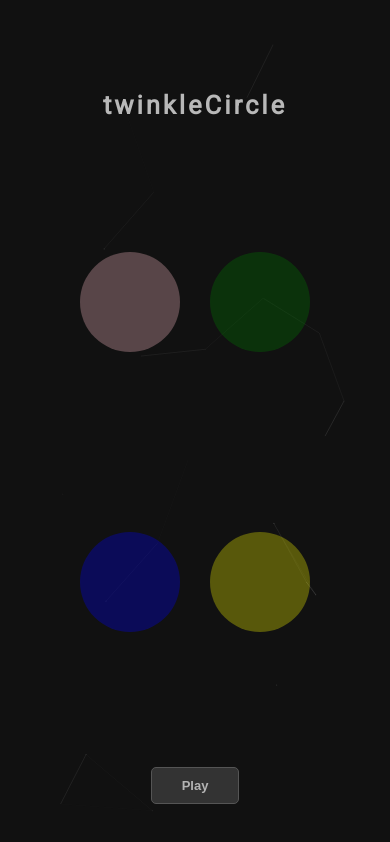
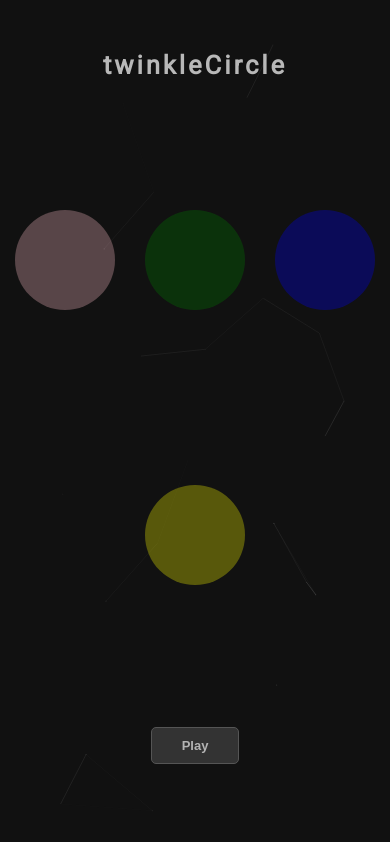
Before and after one commit to clasei/twinkle-circle, a React (Create React App) app: page / in a window 390 px wide. Built offline with nearby package versions, Linux system fonts and the light colour scheme.

Commit message:
last commit before changing circles size

```diff
--- a/src/App.css
+++ b/src/App.css
@@ -1,7 +1,6 @@
 .App {
   font-family: 'Roboto', Arial, Helvetica, sans-serif;
   text-align: center;
-  padding: 40px;
   background-color: none;
   display: flex;
   height: 100vh;
--- a/src/components/CircleContainer/CircleContainer.css
+++ b/src/components/CircleContainer/CircleContainer.css
@@ -2,7 +2,7 @@
     display: flex;
     flex-wrap: wrap;
     justify-content: center;
-    margin-top: 25px;
+    margin: 25px 20px;
     align-items: center;
     height: 100%;
     width: 100%;
--- a/src/components/ControlPanel/ControlPanel.css
+++ b/src/components/ControlPanel/ControlPanel.css
@@ -4,8 +4,7 @@
 
 .control-panel button {
     padding: 10px 30px;
-    margin: 25px 10px;
-    margin-bottom: 50px;
+    margin: 10px 10px;
     font-size: 13px;
     font-weight: bold;
     cursor: pointer;
@@ -27,7 +26,7 @@
 
 @media only screen and (max-width: 768px) {
 
-    .control-panel button {
-
+.control-panel button {
+    margin-bottom: 50px;
     }
   }
```
